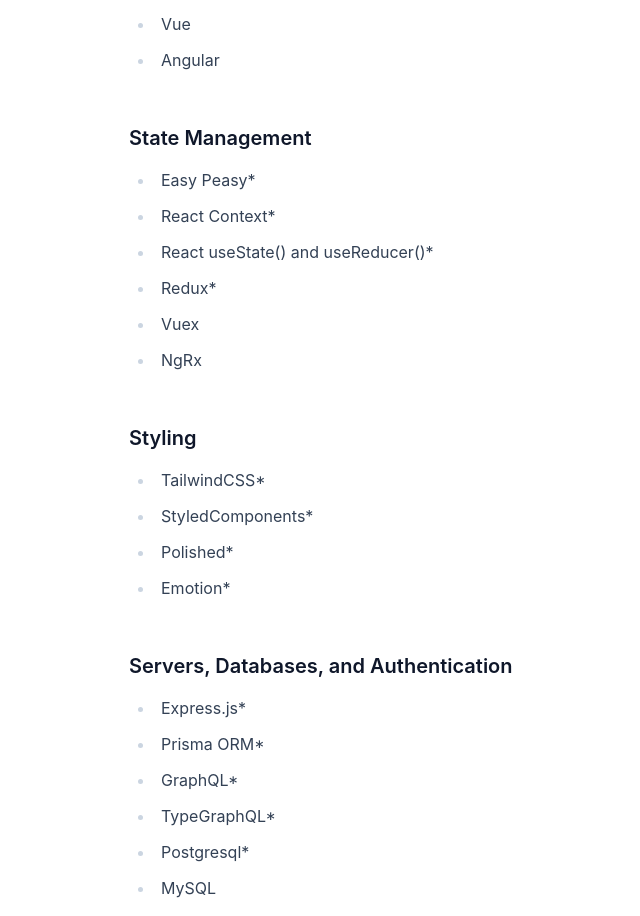
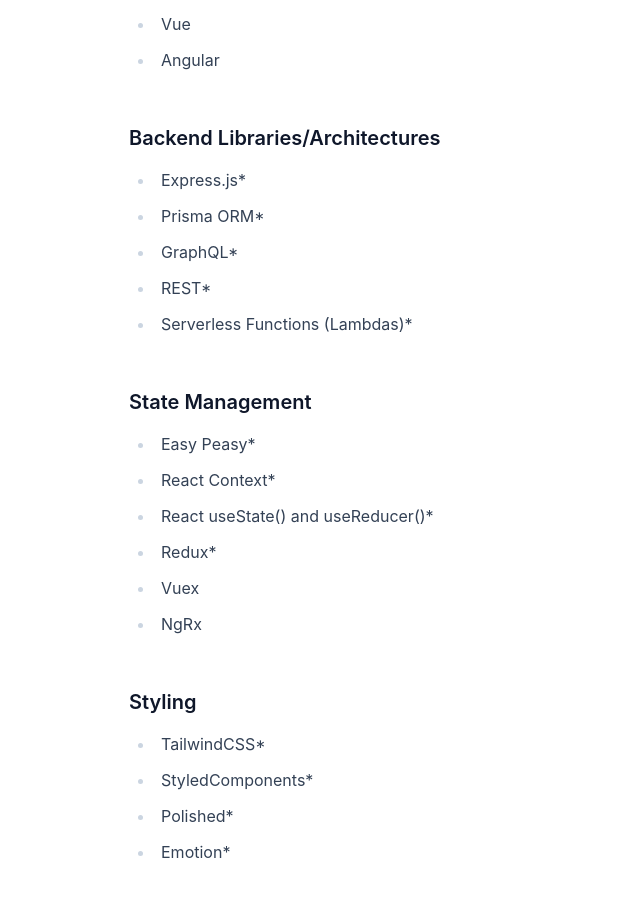
Before and after one commit to lbsonley/bsdc, a Next.js app: page /resume in a window 1280 px wide. Shown: the part 3086-4002 px from the top of the page, without its empty margins (151-791 px from the left). Built offline with nearby package versions, Linux system fonts and the light colour scheme; no server answers.

Commit message:
feat: add backend skills section

```diff
--- a/pages/resume/index.tsx
+++ b/pages/resume/index.tsx
@@ -166,6 +166,14 @@
               <li>Vue</li>
               <li>Angular</li>
             </ul>
+            <h3 className="mt-12">Backend Libraries/Architectures</h3>
+            <ul>
+              <li>Express.js*</li>
+              <li>Prisma ORM*</li>
+              <li>GraphQL*</li>
+              <li>REST*</li>
+              <li>Serverless Functions (Lambdas)*</li>
+            </ul>
             <h3 className="mt-12">State Management</h3>
             <ul>
               <li>Easy Peasy*</li>
```
